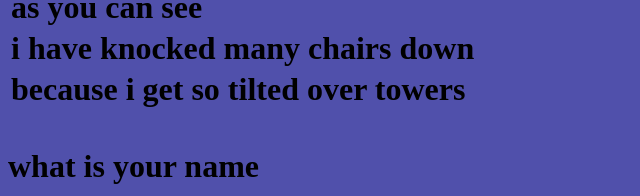
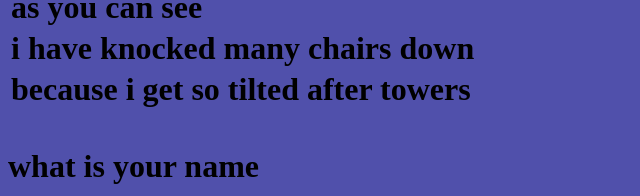
Before and after one commit to univerwonder/geksque-headquarters, a plain HTML site: page index.html in a window 1280 px wide. Shown: the part 961-1157 px from the top of the page, 0-640 px from the left. Drawn offline with Linux system fonts and the light colour scheme; a web font is replaced by a local one.

Commit message:
update github

```diff
--- a/index.html
+++ b/index.html
@@ -37,7 +37,7 @@
             <td>i have knocked many chairs down</td>
         </tr>
         <tr>
-            <td>because i get so tilted over towers</td>
+            <td>because i get so tilted after towers</td>
         </tr>
 
     </table>
```
